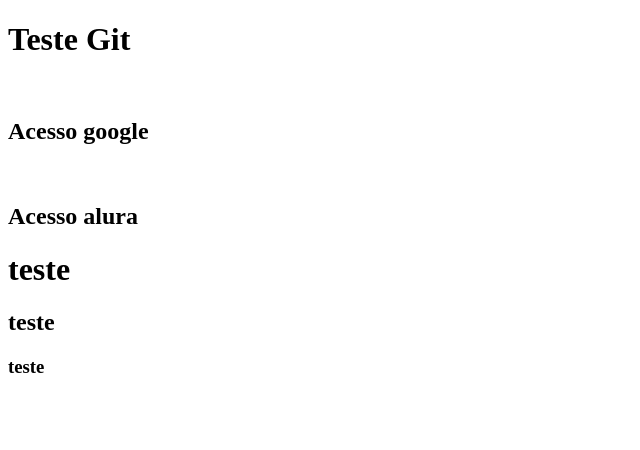
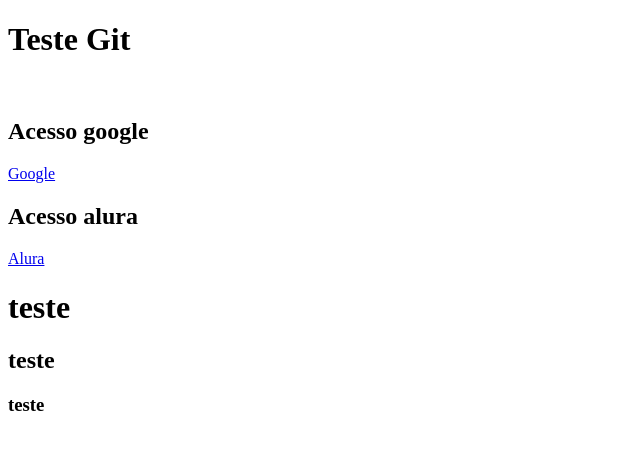
Before and after one commit to UlissesE/aula03web, a plain HTML site: page index.html in a window 1280 px wide. Shown: the whole page, without its empty margins (0-640 px from the left). Drawn offline with Linux system fonts and the light colour scheme.

Commit message:
Bugfix nome ancoras

```diff
--- a/index.html
+++ b/index.html
@@ -9,10 +9,10 @@
     <h1>Teste Git</h1>
     <br>
     <h2>Acesso google</h2>
-    <a href="https://google.com"></a>
+    <a href="https://google.com">Google</a>
     <br>
     <h2>Acesso alura</h2>
-    <a href="https://alura.com.br"></a>
+    <a href="https://alura.com.br">Alura</a>
     <h1>teste</h1>
     <h2>teste</h2>
     <h3>teste</h3>
```
